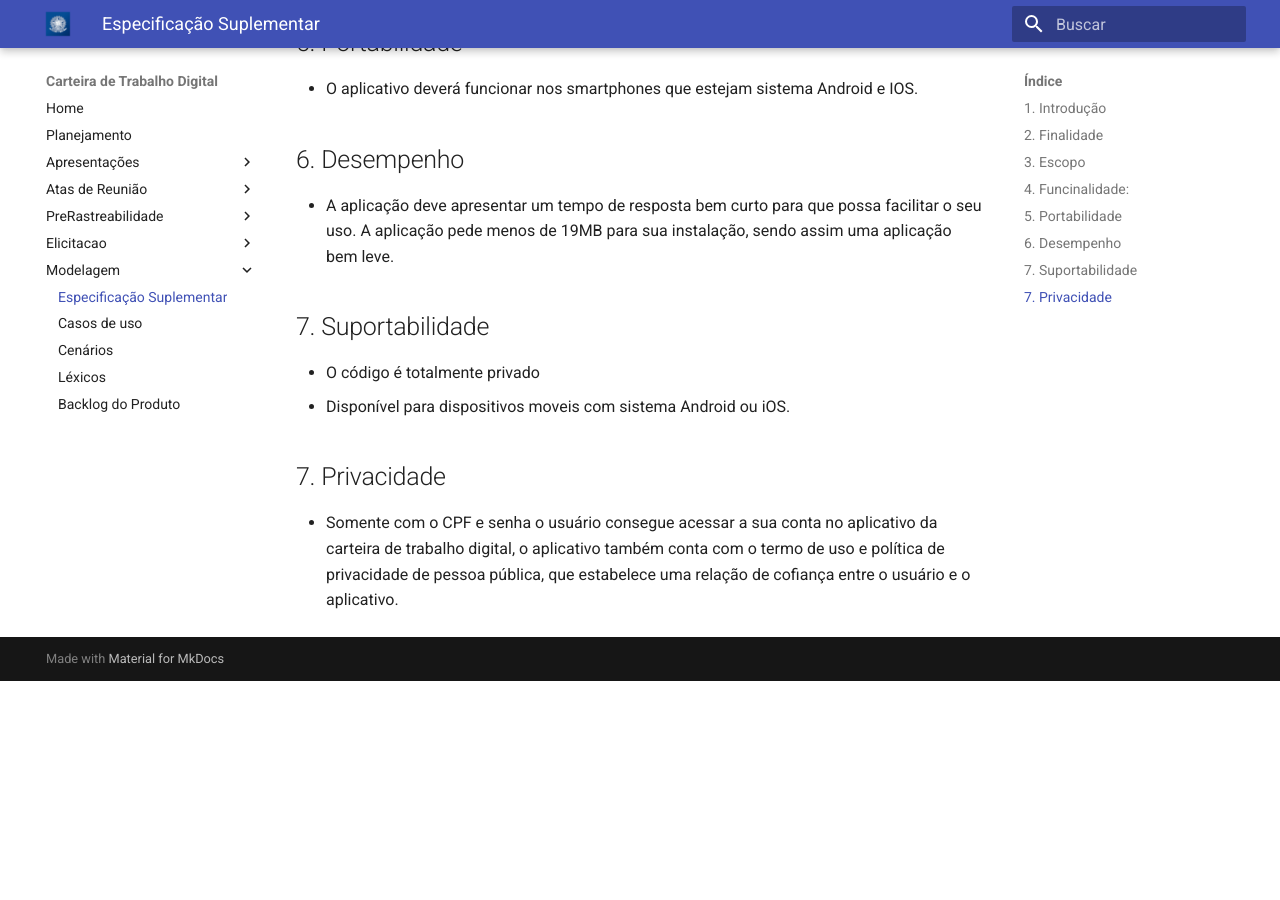
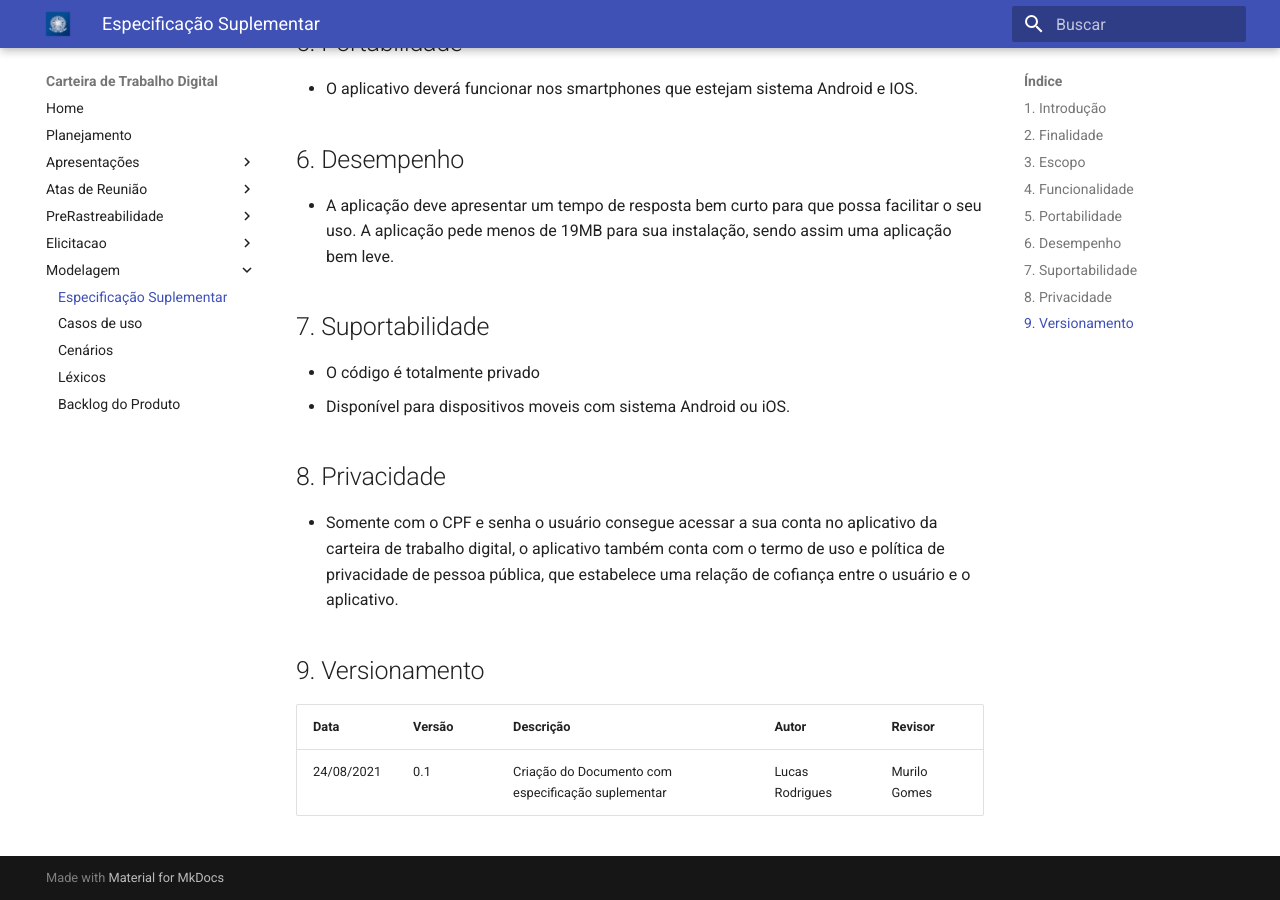
Before and after one commit to Requisitos-de-Software/2021.1-CarteiradeTrabalhoDigital, an MkDocs documentation site: the page built from docs/modelagem/Especificação Suplementar.md, in a window 1280 px wide and 900 px high, scrolled down 917 px. Built offline with MkDocs 1.6.1 and Material for MkDocs 9.7.7, drawn with Linux system fonts in a browser that asks for light colours; before the commit the page ends 1598 px from its top, so only the background shows below that; some of the changed text lies outside the part shown.

Commit message:
revisão especificação

```diff
--- a/docs/modelagem/Especificação Suplementar.md
+++ b/docs/modelagem/Especificação Suplementar.md
@@ -13,7 +13,7 @@
 * A carteira de trabalho digital, é um aplicativo do governo, nele contem 4 ícones, inicio, contratos, enviar e mais.
 
 
-## 4. Funcinalidade:
+## 4. Funcionalidade
 
 Os quatro ícones do aplicativo, funcionam:
 
@@ -38,6 +38,12 @@ sensíveis.
 * O código é totalmente privado
 * Disponível para dispositivos moveis com sistema Android ou iOS.
 
-## 7. Privacidade
+## 8. Privacidade
 
 * Somente com o CPF e senha o usuário consegue acessar a sua conta no aplicativo da carteira de trabalho digital, o aplicativo também conta com o termo de uso e política de privacidade de pessoa pública, que estabelece uma relação de cofiança entre o usuário e o aplicativo.
+
+## 9. Versionamento
+
+| Data       | Versão | Descrição            |         Autor           | Revisor |
+|------------|-----|-------------------------|-------------------------|---------|
+| 24/08/2021 | 0.1 | Criação do Documento com especificação suplementar | Lucas Rodrigues | Murilo Gomes |
```
